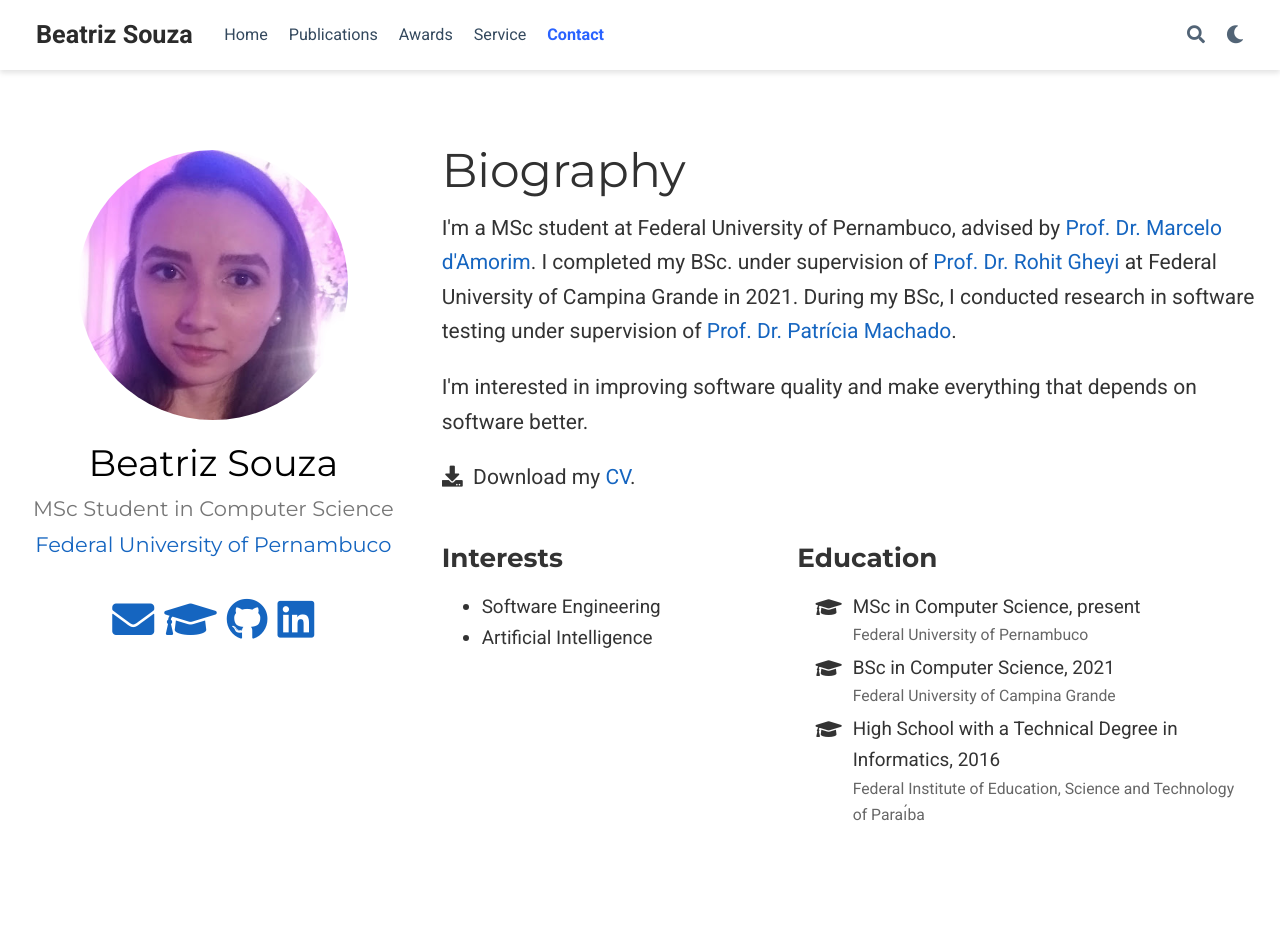
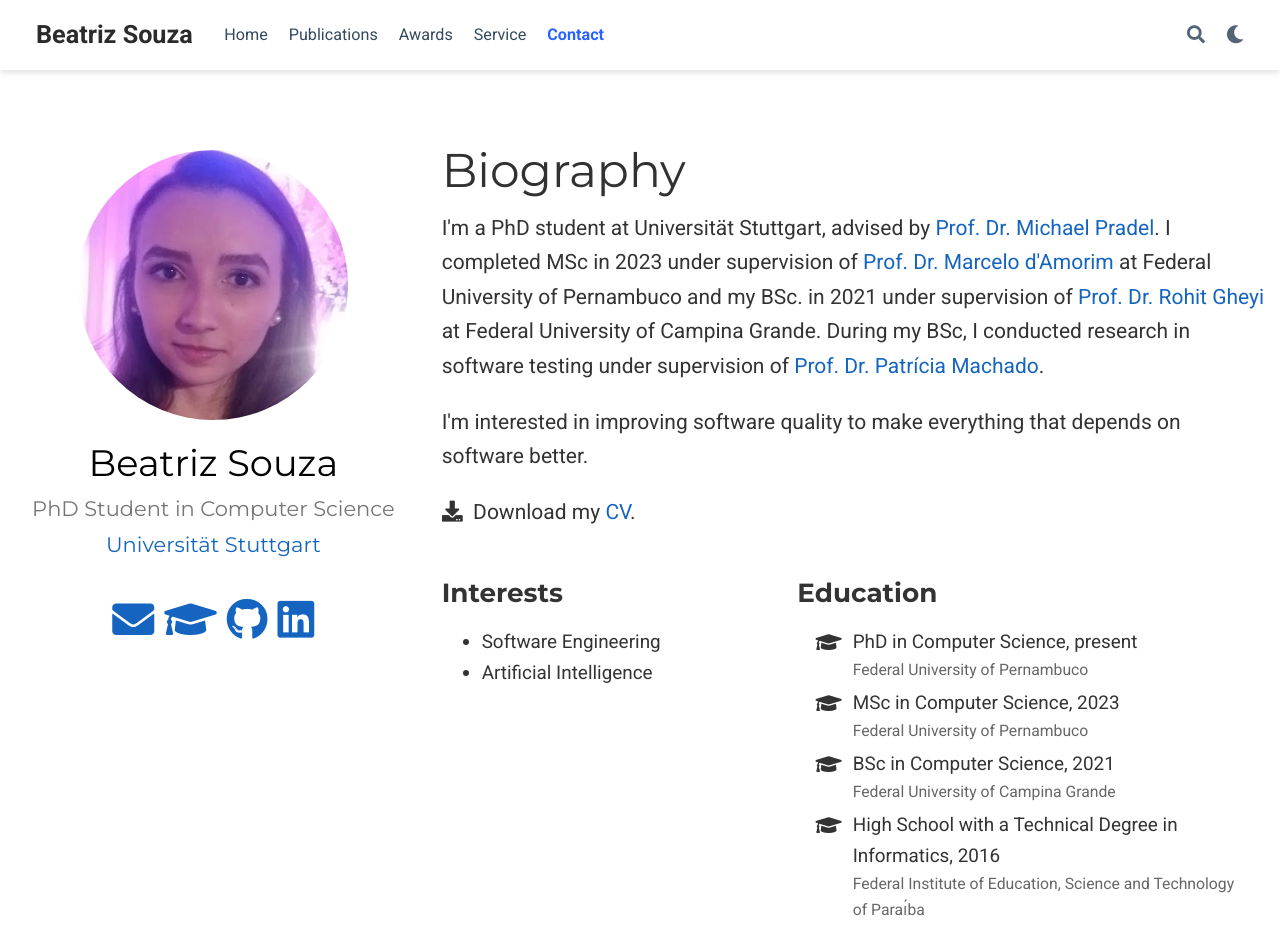
Before and after one commit to biabs1/biabs1.github.io, a plain HTML site: page index.html in a window 1280 px wide. Shown: the top 930 px of the page. Drawn offline with nearby package versions, Linux system fonts and the light colour scheme; some icons are missing.

Commit message:
Update biography and education

```diff
--- a/index.html
+++ b/index.html
@@ -398,12 +398,12 @@
 
       <div class="portrait-title">
         <h2>Beatriz Souza</h2>
-        <h3>MSc Student in Computer Science</h3>
+        <h3>PhD Student in Computer Science</h3>
 
 
         <h3>
-          <a href="https://www.ufpe.br/" target="_blank" rel="noopener">
-          <span>Federal University of Pernambuco</span>
+          <a href="https://www.uni-stuttgart.de/" target="_blank" rel="noopener">
+          <span>Universität Stuttgart</span>
           </a>
         </h3>
 
@@ -449,11 +449,11 @@
     <h1>Biography</h1>
 
     <div class="article-style">
-      <p>I'm a MSc student at Federal University of Pernambuco, advised by <a href="https://www.cin.ufpe.br/~damorim/" target="_blank">Prof. Dr. Marcelo d'Amorim</a>. I completed my BSc. under supervision of <a href="http://www.dsc.ufcg.edu.br/~rohit/" target="_blank">Prof. Dr. Rohit Gheyi</a> at Federal University of Campina Grande in 2021. During my BSc, I conducted research in software testing under supervision of <a href="http://lattes.cnpq.br/2495918356675019" target="_blank">Prof. Dr. Patrícia Machado</a>.
+      <p>I'm a PhD student at Universität Stuttgart, advised by <a href="https://software-lab.org/people/Michael_Pradel.html" target="_blank">Prof. Dr. Michael Pradel</a>. I completed MSc in 2023 under supervision of <a href="https://damorim.github.io/" target="_blank">Prof. Dr. Marcelo d'Amorim</a> at Federal University of Pernambuco and my BSc. in 2021 under supervision of <a href="http://www.dsc.ufcg.edu.br/~rohit/" target="_blank">Prof. Dr. Rohit Gheyi</a> at Federal University of Campina Grande. During my BSc, I conducted research in software testing under supervision of <a href="http://lattes.cnpq.br/2495918356675019" target="_blank">Prof. Dr. Patrícia Machado</a>.
 
       </p>
 
-      <p>I'm interested in improving software quality and make everything that depends on software better.</p>
+      <p>I'm interested in improving software quality to make everything that depends on software better.</p>
 <p>
   <i class="fas fa-download  pr-1 fa-fw"></i> Download my <a href="/uploads/CV.pdf" target="_blank">CV</a>.</p>
 
@@ -482,7 +482,15 @@
           <li>
             <i class="fa-li fas fa-graduation-cap"></i>
             <div class="description">
-              <p class="course">MSc in Computer Science, present</p>
+              <p class="course">PhD in Computer Science, present</p>
+              <p class="institution">Federal University of Pernambuco</p>
+            </div>
+          </li>
+
+          <li>
+            <i class="fa-li fas fa-graduation-cap"></i>
+            <div class="description">
+              <p class="course">MSc in Computer Science, 2023</p>
               <p class="institution">Federal University of Pernambuco</p>
             </div>
           </li>
```
